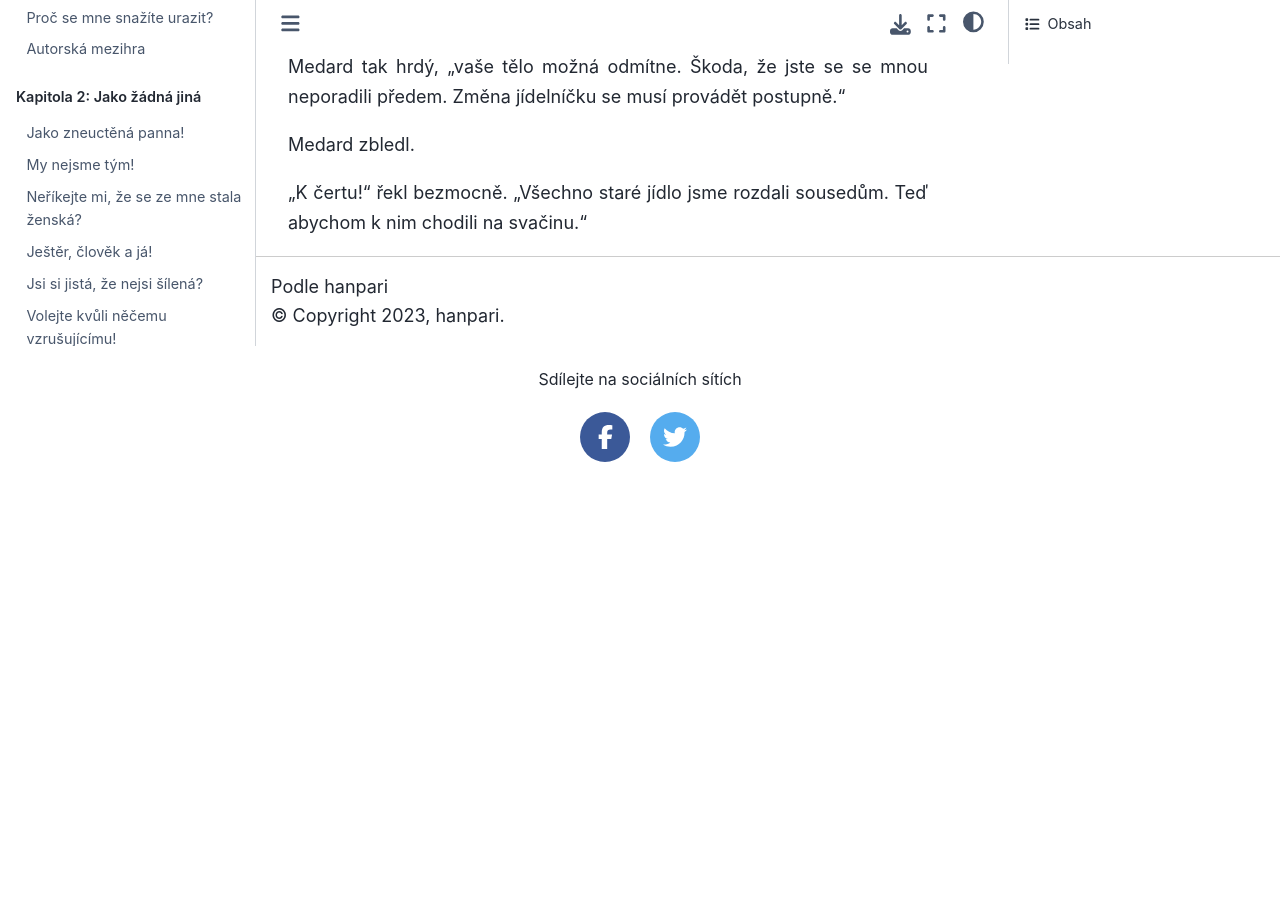
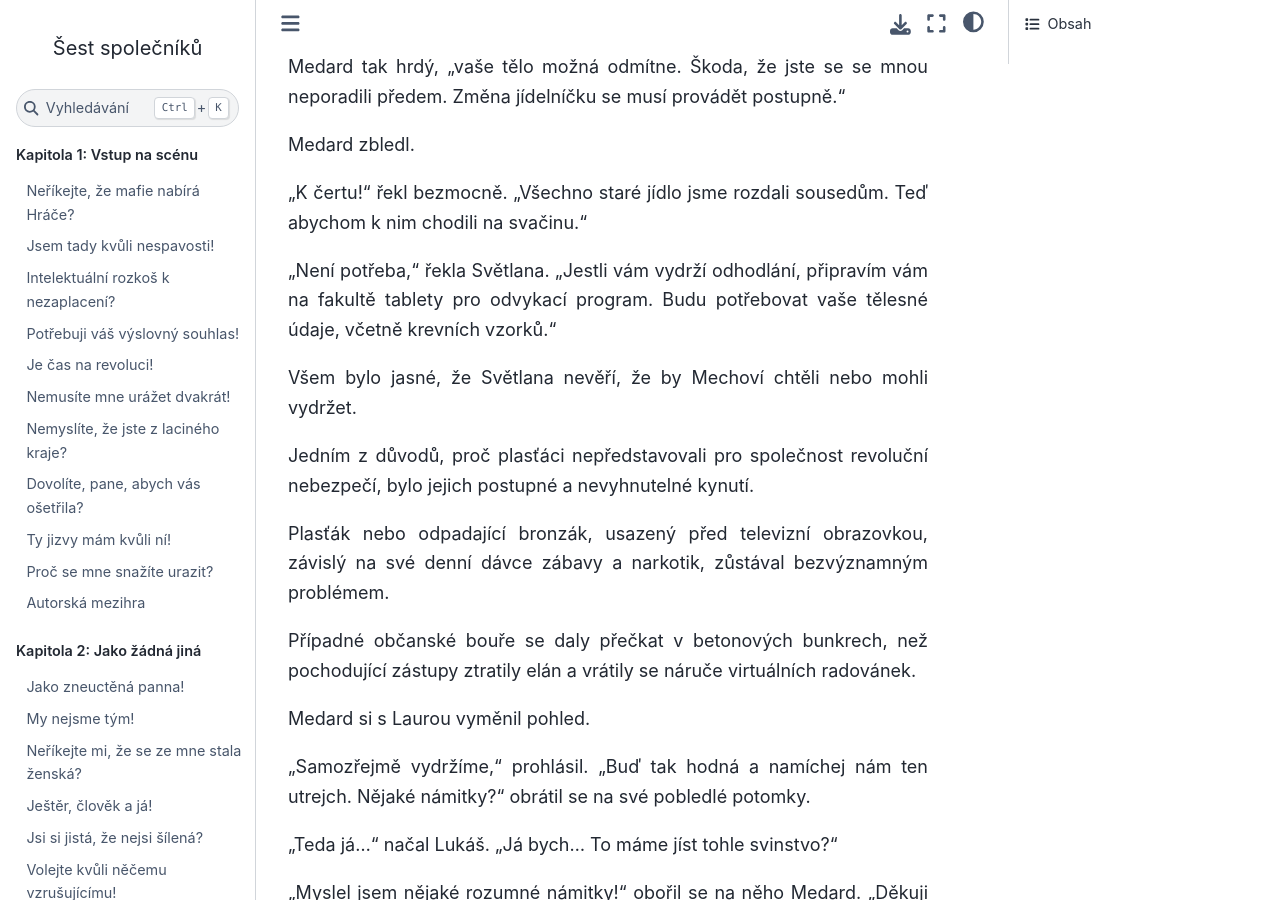
Before and after one commit to hanpari/sest-spolecniku, a Sphinx documentation site: the page built from source/sest_spolecniku/009/02.md, in a window 1280 px wide and 900 px high, scrolled down 987 px. Built offline with Sphinx 7.4.7 and the Sphinx Book theme 1.1.4, drawn with Linux system fonts in a browser that asks for light colours; pages that are not in the unit, such as notebooks, are missing from menus; before the commit the page ends 1449 px from its top, so only the background shows below that; some of the changed text lies outside the part shown.

Commit message:
Pokracovani

```diff
--- a/source/sest_spolecniku/009/02.md
+++ b/source/sest_spolecniku/009/02.md
@@ -22,3 +22,21 @@
 Medard zbledl.
 
 "K čertu!" řekl bezmocně. "Všechno staré jídlo jsme rozdali sousedům. Teď abychom k nim chodili na svačinu."
+
+"Není potřeba," řekla Světlana. "Jestli vám vydrží odhodlání, připravím vám na fakultě tablety pro odvykací program. Budu potřebovat vaše tělesné údaje, včetně krevních vzorků."
+
+Všem bylo jasné, že Světlana nevěří, že by Mechoví chtěli nebo mohli vydržet.
+
+Jedním z důvodů, proč plasťáci nepředstavovali pro společnost revoluční nebezpečí, bylo jejich postupné a nevyhnutelné kynutí.
+
+Plasťák nebo odpadající bronzák, usazený před televizní obrazovkou, závislý na své denní dávce zábavy a narkotik, zůstával bezvýznamným problémem.
+
+Případné občanské bouře se daly přečkat v betonových bunkrech, než pochodující zástupy ztratily elán a vrátily se náruče virtuálních radovánek.
+
+Medard si s Laurou vyměnil pohled.
+
+"Samozřejmě vydržíme," prohlásil. "Buď tak hodná a namíchej nám ten utrejch. Nějaké námitky?" obrátil se na své pobledlé potomky.
+
+"Teda já..." načal Lukáš. "Já bych... To máme jíst tohle svinstvo?"
+
+"Myslel jsem nějaké rozumné námitky!" obořil se na něho Medard. "Děkuji za účast, vyhlašuju konec diskuse!"
```
